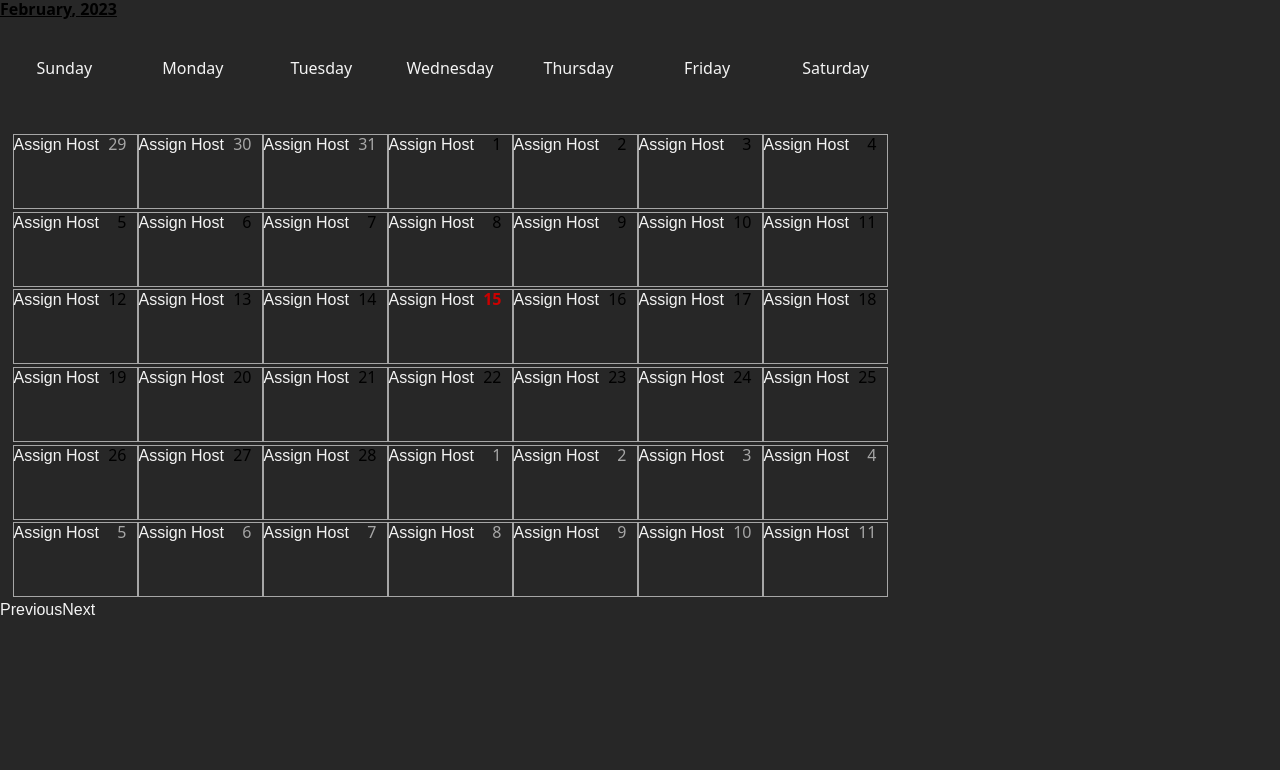
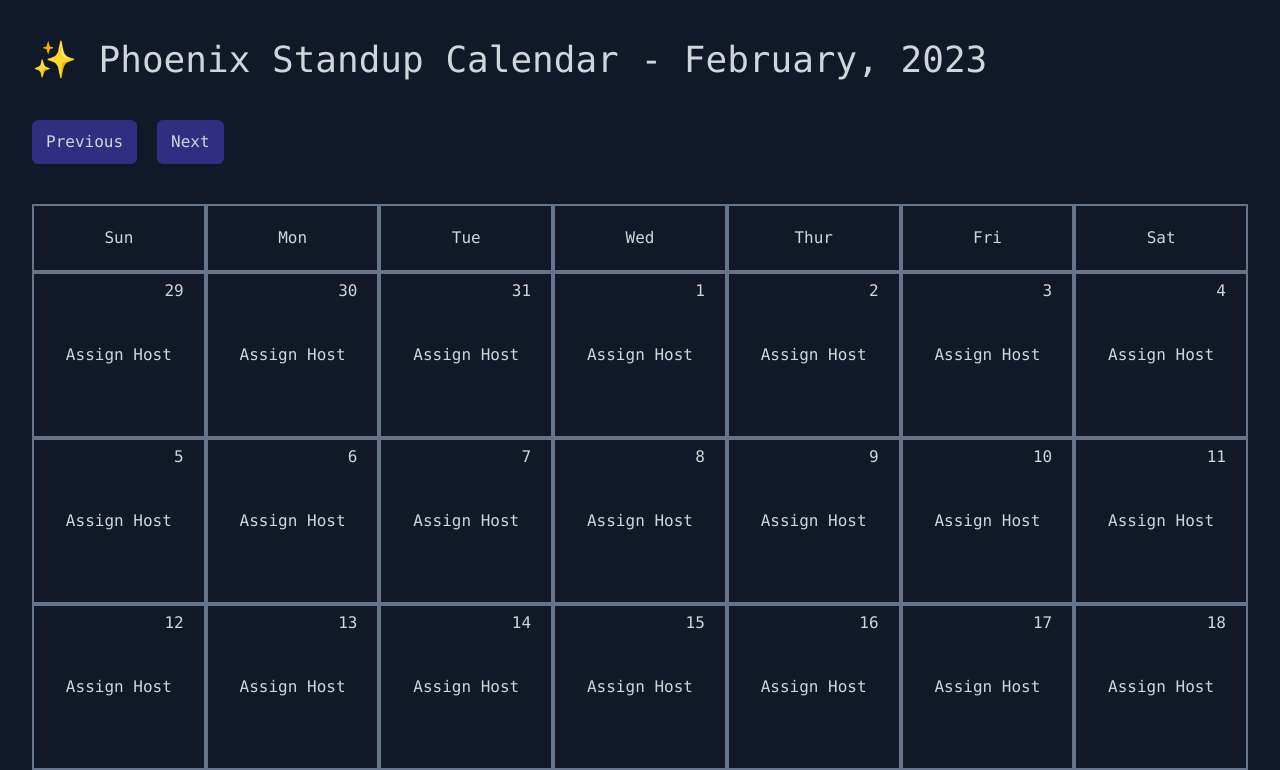
Before and after one commit to seandaniel-uf/calendar, a React (Vite) app: page / in a window 1280 px wide. Shown: the top 770 px of the page. Built offline with nearby package versions, Linux system fonts and the light colour scheme.

Commit message:
feat: calendar grid complete master

```diff
--- a/index.html
+++ b/index.html
@@ -4,7 +4,7 @@
     <meta charset="UTF-8" />
     <link rel="icon" type="image/svg+xml" href="/vite.svg" />
     <meta name="viewport" content="width=device-width, initial-scale=1.0" />
-    <title>Vite + React + TS</title>
+    <title>Phoenix Standup Calendar</title>
   </head>
   <body>
     <div id="root"></div>
--- a/src/App.tsx
+++ b/src/App.tsx
@@ -1,11 +1,13 @@
 import "./index.css";
-import { Months } from "./components/Months";
+import { CalendarMonths } from "./components/CalendarMonths";
 
 const App = (): JSX.Element => {
   return (
-    <>
-      <Months />
-    </>
+    <main className="bg-gray-900">
+      <div className="m-auto w-[95%] max-w-[95%]">
+        <CalendarMonths />
+      </div>
+    </main>
   );
 };
 
--- a/src/components/CalendarDays.tsx
+++ b/src/components/CalendarDays.tsx
@@ -1,5 +1,4 @@
 import { useStore } from "../store";
-import { useState } from "react";
 
 export const CalendarDays = (props: any): JSX.Element => {
   const hosts = useStore((state) => state.hosts);
@@ -45,22 +44,24 @@ export const CalendarDays = (props: any): JSX.Element => {
   }
 
   return (
-    <ul className="table-content">
+    <ul className="flex flex-wrap">
       {currentDays.map((day: any, index: number): JSX.Element => {
         return (
           <li
             key={index}
             className={
-              "calendar-day" +
+              "pb-[69px] px-[20px] w-[calc(100%/7)] border-slate-500 border-2 text-center calendar-day" +
               (day.currentMonth ? " current" : "") +
               (day.currentMonthDay ? " selected" : "")
             }
           >
-            <p>{day.number}</p>
-            <button onClick={toggleModal}>Assign Host</button>
+            <p className="pt-[5px] pb-[40px] text-right">{day.number}</p>
+            <button className="text-center" onClick={toggleModal}>
+              Assign Host
+            </button>
             {modal && (
-              <div className="modal-underlay">
-                <ul className="modal">
+              <div>
+                <ul>
                   {hosts.map((host: string, index: number) => {
                     return (
                       <li key={index}>
--- /dev/null
+++ b/src/components/CalendarMonths.tsx
@@ -0,0 +1,47 @@
+import { useStore } from "../store";
+import { CalendarWeekdays } from "./CalendarWeekDays";
+import { CalendarDays } from "./CalendarDays";
+import { useState } from "react";
+
+export const CalendarMonths = () => {
+  const CalendarMonths = useStore((state) => state.CalendarMonths);
+
+  const [index, setIndex] = useState<number>(new Date().getMonth());
+  const { monthName, date } = CalendarMonths[index];
+
+  const previousCalendar = () => {
+    index !== 0 && setIndex(index - 1);
+  };
+
+  const nextCalendar = () => {
+    index !== CalendarMonths.length - 1 && setIndex(index + 1);
+  };
+
+  return (
+    <>
+      <header className="py-[40px]">
+        <h1 className="text-4xl">
+          ✨ Phoenix Standup Calendar - {monthName}, {date.getFullYear()}
+        </h1>
+      </header>
+      <section className="pb-[40px]">
+        <button
+          className="bg-indigo-900 py-[8px] px-[12px] border-indigo-900 border-2 hover:bg-gray-900 rounded-md transition mr-[20px]"
+          onClick={previousCalendar}
+        >
+          Previous
+        </button>
+        <button
+          className="bg-indigo-900 py-[8px] px-[12px] border-indigo-900 border-2 hover:bg-gray-900 rounded-md transition"
+          onClick={nextCalendar}
+        >
+          Next
+        </button>
+      </section>
+      <section>
+        <CalendarWeekdays />
+        <CalendarDays day={date} />
+      </section>
+    </>
+  );
+};
--- /dev/null
+++ b/src/components/CalendarWeekDays.tsx
@@ -0,0 +1,20 @@
+import { useStore } from "../store";
+
+export const CalendarWeekdays = () => {
+  const weekdays = useStore((state) => state.weekdays);
+
+  return (
+    <ul className="flex">
+      {weekdays.map((weekday: string, index: number): JSX.Element => {
+        return (
+          <li
+            key={index}
+            className="py-[20px] w-[100%] border-slate-500 border-2 text-center"
+          >
+            {weekday}
+          </li>
+        );
+      })}
+    </ul>
+  );
+};
--- a/src/components/Months.tsx
+++ /dev/null
@@ -1,35 +0,0 @@
-import { useStore } from "../store";
-import { WeekdaysLegend } from "./WeekdaysLegend";
-import { CalendarDays } from "./CalendarDays";
-import { useState } from "react";
-
-export const Months = () => {
-  const months = useStore((state) => state.months);
-
-  const [index, setIndex] = useState<number>(new Date().getMonth());
-  const { monthName, date } = months[index];
-
-  const previousCalendar = () => {
-    index !== 0 && setIndex(index - 1);
-  };
-
-  const nextCalendar = () => {
-    index !== months.length - 1 && setIndex(index + 1);
-  };
-
-  return (
-    <>
-      <section key={index} className="calendar">
-        <h2 className="text-black font-bold underline">
-          {monthName}, {date.getFullYear()}
-        </h2>
-        <WeekdaysLegend />
-        <CalendarDays day={date} />
-      </section>
-      <section>
-        <button onClick={previousCalendar}>Previous</button>
-        <button onClick={nextCalendar}>Next</button>
-      </section>
-    </>
-  );
-};
--- a/src/components/WeekdaysLegend.tsx
+++ /dev/null
@@ -1,19 +0,0 @@
-import { useStore } from "../store";
-
-export const WeekdaysLegend = () => {
-  const weekdays = useStore((state) => state.weekdays);
-
-  return (
-    <div className="calendar-body">
-      <div className="table-header">
-        {weekdays.map((weekday: string, index: number): JSX.Element => {
-          return (
-            <div key={index} className="weekday">
-              <p>{weekday}</p>
-            </div>
-          );
-        })}
-      </div>
-    </div>
-  );
-};
--- a/src/data/initData.json
+++ b/src/data/initData.json
@@ -10,6 +10,7 @@
          "No Standup"
       ]
    }
+
 ]
 
 // structure the JSON, send to the API
--- a/src/index.css
+++ b/src/index.css
@@ -2,355 +2,10 @@
 @tailwind components;
 @tailwind utilities;
 
-/* default styles */
-
-body {
-  background: #272727;
-  color: #f4f4f4;
+/* layer defines base */
+/* apply is equivalent to color: gray; */
+@layer base {
+  body {
+    @apply text-gray-300;
+  }
 }
-ul {
-  display: flex;
-}
-ul li.calendar-square {
-  height: 200px;
-  width: 200px;
-  border: 2px solid black;
-}
-
-h1,
-h2,
-h3,
-h4,
-h5,
-h6 {
-  margin: 0;
-  font-weight: 400;
-}
-
-p {
-  margin: 0;
-  font-weight: 400;
-}
-
-ul {
-  list-style-type: none;
-  padding-left: 0;
-  margin: 0;
-}
-
-a {
-  text-decoration: none;
-  color: inherit;
-}
-
-figure {
-  margin: 0;
-}
-
-button {
-  cursor: pointer;
-  border: none;
-  background-color: inherit;
-  padding: 0;
-}
-
-.wrapper {
-  max-width: 1100px;
-  width: 95%;
-  margin: 0 auto;
-}
-
-/* setup */
-
-html {
-  line-height: 1.15;
-  -ms-text-size-adjust: 100%;
-  -webkit-text-size-adjust: 100%;
-}
-body {
-  margin: 0;
-}
-article,
-aside,
-footer,
-header,
-nav,
-section {
-  display: block;
-}
-h1 {
-  font-size: 2em;
-  margin: 0.67em 0;
-}
-figcaption,
-figure,
-main {
-  display: block;
-}
-figure {
-  margin: 1em 40px;
-}
-hr {
-  box-sizing: content-box;
-  height: 0;
-  overflow: visible;
-}
-pre {
-  font-family: monospace, monospace;
-  font-size: 1em;
-}
-a {
-  background-color: transparent;
-  -webkit-text-decoration-skip: objects;
-}
-abbr[title] {
-  border-bottom: none;
-  text-decoration: underline;
-  text-decoration: underline dotted;
-}
-b,
-strong {
-  font-weight: inherit;
-}
-b,
-strong {
-  font-weight: bolder;
-}
-code,
-kbd,
-samp {
-  font-family: monospace, monospace;
-  font-size: 1em;
-}
-dfn {
-  font-style: italic;
-}
-mark {
-  background-color: #ff0;
-  color: #000;
-}
-small {
-  font-size: 80%;
-}
-sub,
-sup {
-  font-size: 75%;
-  line-height: 0;
-  position: relative;
-  vertical-align: baseline;
-}
-sub {
-  bottom: -0.25em;
-}
-sup {
-  top: -0.5em;
-}
-audio,
-video {
-  display: inline-block;
-}
-audio:not([controls]) {
-  display: none;
-  height: 0;
-}
-img {
-  border-style: none;
-}
-svg:not(:root) {
-  overflow: hidden;
-}
-button,
-input,
-optgroup,
-select,
-textarea {
-  font-family: sans-serif;
-  font-size: 100%;
-  line-height: 1.15;
-  margin: 0;
-}
-button,
-input {
-  overflow: visible;
-}
-button,
-select {
-  text-transform: none;
-}
-button,
-html [type="button"],
-[type="reset"],
-[type="submit"] {
-  -webkit-appearance: button;
-}
-button::-moz-focus-inner,
-[type="button"]::-moz-focus-inner,
-[type="reset"]::-moz-focus-inner,
-[type="submit"]::-moz-focus-inner {
-  border-style: none;
-  padding: 0;
-}
-button:-moz-focusring,
-[type="button"]:-moz-focusring,
-[type="reset"]:-moz-focusring,
-[type="submit"]:-moz-focusring {
-  outline: 1px dotted ButtonText;
-}
-fieldset {
-  padding: 0.35em 0.75em 0.625em;
-}
-legend {
-  box-sizing: border-box;
-  color: inherit;
-  display: table;
-  max-width: 100%;
-  padding: 0;
-  white-space: normal;
-}
-progress {
-  display: inline-block;
-  vertical-align: baseline;
-}
-textarea {
-  overflow: auto;
-}
-[type="checkbox"],
-[type="radio"] {
-  box-sizing: border-box;
-  padding: 0;
-}
-[type="number"]::-webkit-inner-spin-button,
-[type="number"]::-webkit-outer-spin-button {
-  height: auto;
-}
-[type="search"] {
-  -webkit-appearance: textfield;
-  outline-offset: -2px;
-}
-[type="search"]::-webkit-search-cancel-button,
-[type="search"]::-webkit-search-decoration {
-  -webkit-appearance: none;
-}
-::-webkit-file-upload-button {
-  -webkit-appearance: button;
-  font: inherit;
-}
-details,
-menu {
-  display: block;
-}
-summary {
-  display: list-item;
-}
-canvas {
-  display: inline-block;
-}
-template {
-  display: none;
-}
-[hidden] {
-  display: none;
-}
-
-.clearfix:after {
-  visibility: hidden;
-  display: block;
-  font-size: 0;
-  content: "";
-  clear: both;
-  height: 0;
-}
-
-html {
-  -moz-box-sizing: border-box;
-  -webkit-box-sizing: border-box;
-  box-sizing: border-box;
-}
-
-*,
-*:before,
-*:after {
-  box-sizing: inherit;
-}
-
-.sr-only {
-  position: absolute;
-  width: 1px;
-  height: 1px;
-  margin: -1px;
-  border: 0;
-  padding: 0;
-  white-space: nowrap;
-  clip-path: inset(100%);
-  clip: rect(0 0 0 0);
-  overflow: hidden;
-}
-
-.calendar {
-  width: 900px;
-  height: 600px;
-  display: flex;
-  flex-direction: column;
-}
-
-.calendar-header {
-  height: 100px;
-  width: 100%;
-  display: flex;
-  align-items: center;
-}
-
-.calendar-body {
-  width: 100%;
-  flex-grow: 1;
-  display: flex;
-  flex-direction: column;
-}
-
-.table-header {
-  height: 100px;
-  width: 100%;
-  display: flex;
-  align-items: center;
-  justify-content: space-around;
-}
-
-.weekday {
-  width: 100px;
-  text-align: center;
-}
-
-.table-content {
-  width: 100%;
-  flex-grow: 1;
-  display: flex;
-  flex-wrap: wrap;
-  justify-content: center;
-  box-sizing: border-box;
-}
-
-.calendar-day {
-  width: 125px;
-  height: 75px;
-  position: relative;
-  border: 1px solid #a6a6a6;
-}
-
-.calendar-day:hover {
-  background-color: rgba(0, 0, 0, 0.1);
-}
-
-.calendar-day p {
-  position: absolute;
-  right: 10px;
-  color: #a6a6a6;
-}
-
-.current p {
-  color: #000000;
-}
-
-.selected p {
-  color: #cc0000;
-  font-weight: bold;
-}
--- a/src/store.tsx
+++ b/src/store.tsx
@@ -12,7 +12,7 @@ interface StoreState {
   assignAlternateHost: (e: React.MouseEvent<HTMLButtonElement>) => void;
   // calendar
   weekdays: string[];
-  months: [
+  CalendarMonths: [
     {
       monthName: string;
       date: Date;
@@ -117,16 +117,8 @@ export const useStore = create<StoreState>((set, get) => ({
       get().alternateHost;
   },
   // calendar
-  weekdays: [
-    "Sunday",
-    "Monday",
-    "Tuesday",
-    "Wednesday",
-    "Thursday",
-    "Friday",
-    "Saturday",
-  ],
-  months: [
+  weekdays: ["Sun", "Mon", "Tue", "Wed", "Thur", "Fri", "Sat"],
+  CalendarMonths: [
     {
       monthName: "January",
       date: new Date(2023, 0, 1, 12, 0, 0),
--- a/tailwind.config.cjs
+++ b/tailwind.config.cjs
@@ -2,6 +2,10 @@
 module.exports = {
   content: ["./index.html", "./src/**/*.{js,ts,jsx,tsx}"],
   theme: {
+    fontFamily: {
+      // declare sans to make your default font family
+      sans: "ui-monospace, SFMono-Regular, Menlo, Monaco, Consolas, Liberation Mono, Courier New, monospace",
+    },
     extend: {},
   },
   plugins: [],
```
Also changed, not shown: src/main.tsx (+7 -7 lines).
